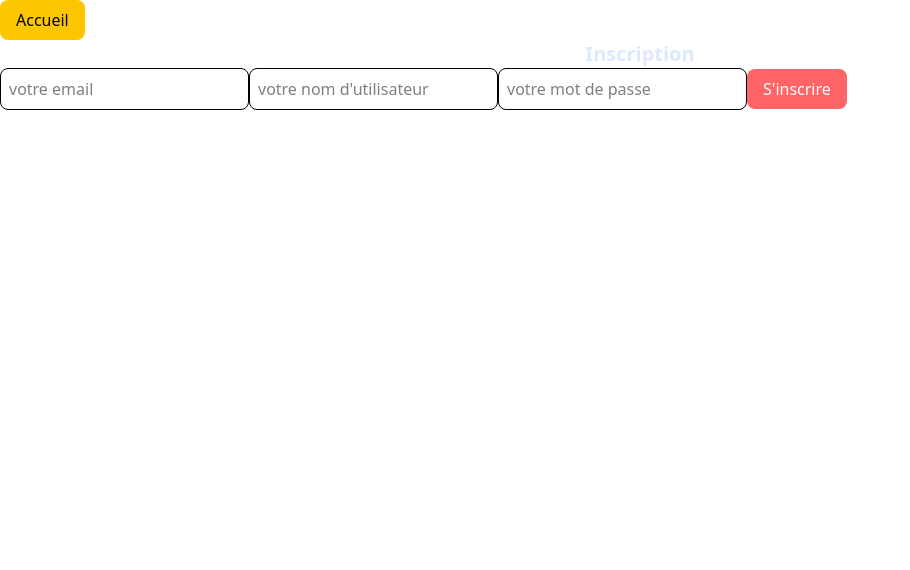
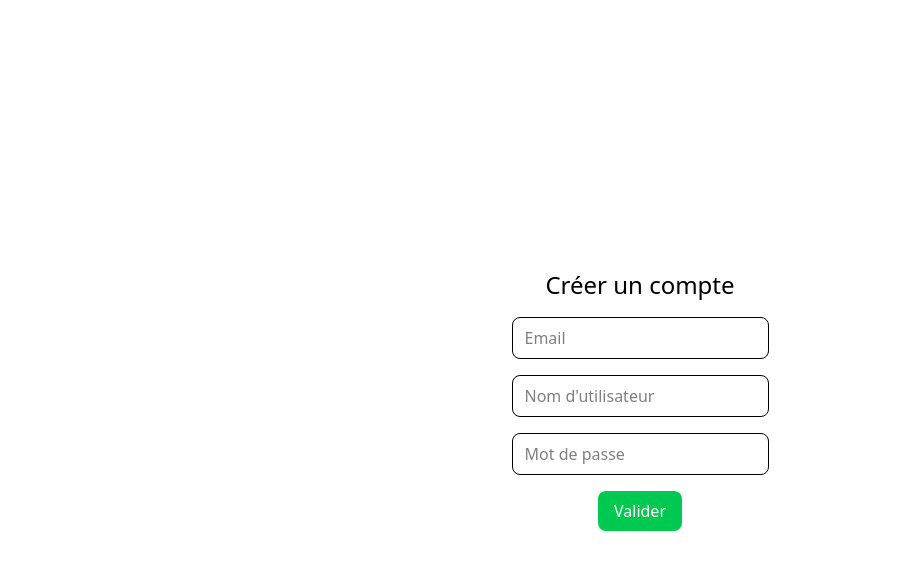
Before and after one commit to francois-larcin/stocks-screener-nestJS, a React (Vite) app in the folder frontend/: page /register in a window 1280 px wide. Shown: the top 570 px of the page, without its empty margins (0-910 px from the left). Built offline with nearby package versions, Linux system fonts and the light colour scheme.

Commit message:
interface de loggin/register

```diff
--- a/frontend/src/components/Button.tsx
+++ b/frontend/src/components/Button.tsx
@@ -1,9 +1,17 @@
+import { Link } from "react-router-dom";
+
 type ButtonColor = "red" | "blue" | "green" | "orange" | "yellow";
+type ButtonSize = "sm" | "md" | "lg";
 
 type ButtonProps = {
   label: string;
   color?: ButtonColor;
+  size?: ButtonSize;
+  type?: "button" | "submit" | "reset";
   onClick?: () => void;
+  disabled?: boolean;
+  fullWidth?: boolean;
+  to?: string; //* Permet la navigation
 };
 
 const colorClasses: Record<ButtonColor, string> = {
@@ -14,11 +22,45 @@ const colorClasses: Record<ButtonColor, string> = {
   yellow: "bg-yellow-400 text-black hover:bg-yellow-500",
 };
 
-export function Button({ label, color = "blue", onClick }: ButtonProps) {
+const sizeClasses: Record<ButtonSize, string> = {
+  sm: "py-1 px-2 text-sm",
+  md: "py-2 px-4 text-base",
+  lg: "py-3 px-6 text-lg",
+};
+
+export function Button({
+  label,
+  color = "blue",
+  size = "md",
+  type = "button",
+  onClick,
+  disabled = false,
+  fullWidth = false,
+  to,
+}: ButtonProps) {
+  const classes = `
+        ${colorClasses[color]}
+        ${sizeClasses[size]}
+        rounded-lg transition
+        ${fullWidth ? "w-full" : ""}
+        ${disabled ? "opacity-50 cursor-not-allowed" : ""}`;
+
+  //* Si to === true alors on rend un <Link> sinon un <button>
+
+  if (to) {
+    return (
+      <Link to={to} className={classes}>
+        {label}
+      </Link>
+    );
+  }
+
   return (
     <button
+      type={type}
       onClick={onClick}
-      className={`${colorClasses[color]} py-2 px-4 rounded-lg transition`}
+      disabled={disabled}
+      className={classes}
     >
       {label}
     </button>
--- /dev/null
+++ b/frontend/src/components/Input.tsx
@@ -0,0 +1,33 @@
+type InputType = "email" | "username" | "password" | "credentials";
+
+type InputProps = {
+  type: InputType;
+  value: string;
+  onChange: (v: string) => void;
+  placeholder?: string;
+  required?: boolean;
+  className?: string;
+};
+
+export function Input({
+  type,
+  value,
+  onChange,
+  placeholder,
+  required = false,
+  className = "",
+}: InputProps) {
+  const htmlType =
+    type === "credentials" ? "text" : type === "username" ? "text" : type;
+
+  return (
+    <input
+      type={htmlType}
+      value={value}
+      required={required}
+      placeholder={placeholder || type}
+      onChange={(e) => onChange(e.target.value)}
+      className={`border px-3 py-2 rounded-lg focus:outline-none focus:ring-2 focus:ring-blue-400 ${className}`}
+    />
+  );
+}
--- a/frontend/src/main.tsx
+++ b/frontend/src/main.tsx
@@ -4,14 +4,24 @@ import { BrowserRouter, Routes, Route } from "react-router-dom";
 
 import "./index.css";
 import LandingPage from "./pages/LandingPage";
-import Register from "./pages/Auth/Register";
+import Register from "./pages/Auth/registerForm";
+import DashboardPage from "./pages/Dashboard"; // 👈 Import du dashboard
+
+import LoginForm from "./pages/Auth/LoginForm";
 
 createRoot(document.getElementById("root")!).render(
   <StrictMode>
     <BrowserRouter>
       <Routes>
+        {/* Pages publiques */}
         <Route path="/" element={<LandingPage />} />
+        <Route path="/login" element={<LoginForm />} />
         <Route path="/register" element={<Register />} />
+
+        {/* Page après connexion */}
+        <Route path="/dashboard" element={<DashboardPage />} />
+
+        {/* 404 */}
         <Route path="*" element={<h1>Page non trouvée 😢</h1>} />
       </Routes>
     </BrowserRouter>
--- a/frontend/src/pages/Auth/LoginForm.tsx
+++ b/frontend/src/pages/Auth/LoginForm.tsx
@@ -0,0 +1,41 @@
+import { useState } from "react";
+import { Button } from "../../components";
+import { useNavigate } from "react-router-dom";
+import { Input } from "../../components/input";
+
+export default function LoginPage() {
+  const navigate = useNavigate();
+
+  const [identifier, setIdentifier] = useState(""); //? email ou username
+  const [password, setPassword] = useState("");
+
+  const handleLogin = () => {
+    console.log("Tentative de connexion avec", identifier, password);
+
+    navigate("/dashboard"); // ✅ Redirection après connexion
+  };
+
+  return (
+    <div className="flex flex-col items-center justify-center min-h-screen space-y-4">
+      <h1 className="text-2xl mb-4">Connexion</h1>
+
+      <Input
+        type="credentials"
+        value={identifier}
+        onChange={setIdentifier}
+        placeholder="Email ou nom d'utilisateur"
+        required
+      />
+
+      <Input
+        type="credentials"
+        value={password}
+        onChange={setPassword}
+        placeholder="Mot de passe"
+        required
+      />
+
+      <Button label="Se connecter" color="blue" onClick={handleLogin} />
+    </div>
+  );
+}
--- a/frontend/src/pages/Auth/Register.tsx
+++ /dev/null
@@ -1,77 +0,0 @@
-import { useState } from "react";
-import { Button } from "../../components";
-import { useNavigate } from "react-router-dom";
-
-export default function RegisterForm() {
-  const [email, setEmail] = useState("");
-  const [username, setUsername] = useState("");
-  const [password, setPassword] = useState("");
-  const [message, setMessage] = useState("");
-  const navigate = useNavigate();
-
-  const handleRegister = async (e: React.FormEvent) => {
-    e.preventDefault();
-    try {
-      const res = await fetch(`${import.meta.env.VITE_API_URL}/auth/register`, {
-        method: "POST",
-        headers: { "Content-Type": "application/json" },
-        body: JSON.stringify({ email, username, password }),
-      });
-
-      if (!res.ok) {
-        const error = await res.json();
-        setMessage(`${error.message}`);
-        return;
-      }
-
-      setMessage("Inscription réussie");
-      setEmail("");
-      setUsername("");
-      setPassword("");
-    } catch {
-      setMessage("Erreur survenue");
-    }
-  };
-
-  return (
-    <>
-      <Button label="Accueil" color="yellow" onClick={() => navigate("/")} />
-      <form onSubmit={handleRegister}>
-        <h2 className="text-xl font-bold text-center text-blue-100">
-          Inscription
-        </h2>
-
-        <input
-          type="email"
-          placeholder="votre email"
-          value={email}
-          onChange={(e) => setEmail(e.target.value)}
-          className="border rounded-lg p-2 focus:outline-none focus:ring-2 focus:ring-blue-400"
-          required
-        />
-
-        <input
-          type="text"
-          placeholder="votre nom d'utilisateur"
-          value={username}
-          onChange={(e) => setUsername(e.target.value)}
-          className="border rounded-lg p-2 focus:outline-none focus:ring-2 focus:ring-blue-400"
-          required
-        />
-
-        <input
-          type="text"
-          placeholder="votre mot de passe"
-          value={password}
-          onChange={(e) => setPassword(e.target.value)}
-          className="border rounded-lg p-2 focus:outline-none focus:ring-2 focus:ring-blue-400"
-          required
-        />
-
-        <Button label="S'inscrire" color="red" />
-
-        {message && <p className="text-center text-sm">{message}</p>}
-      </form>
-    </>
-  );
-}
--- /dev/null
+++ b/frontend/src/pages/Auth/RegisterForm.tsx
@@ -0,0 +1,48 @@
+import { useNavigate } from "react-router-dom";
+import { Button } from "../../components";
+import { useState } from "react";
+import { Input } from "../../components/input";
+
+export default function RegisterForm() {
+  const navigate = useNavigate();
+
+  const [email, setEmail] = useState("");
+  const [username, setUsername] = useState("");
+  const [password, setPassword] = useState("");
+
+  const handleRegister = () => {
+    console.log("Nouvelle inscription :", email, username, password);
+
+    navigate("/dashboard");
+  };
+
+  return (
+    <div className="flex flex-col items-center justify-center min-h-screen space-y-4">
+      <h1 className="text-2xl mb-4">Créer un compte</h1>
+
+      <Input
+        type="email"
+        value={email}
+        onChange={setEmail}
+        placeholder="Email"
+        required
+      />
+      <Input
+        type="username"
+        value={username}
+        onChange={setUsername}
+        placeholder="Nom d'utilisateur"
+        required
+      />
+      <Input
+        type="password"
+        value={password}
+        onChange={setPassword}
+        placeholder="Mot de passe"
+        required
+      />
+
+      <Button label="Valider" color="green" onClick={handleRegister} />
+    </div>
+  );
+}
--- /dev/null
+++ b/frontend/src/pages/Dashboard.tsx
@@ -0,0 +1,8 @@
+export default function DashboardPage() {
+  return (
+    <div className="p-6">
+      <h1 className="text-3xl font-bold">Bienvenue sur votre Dashboard 🎉</h1>
+      <p className="mt-4 text-gray-600">Voici un aperçu de votre activité.</p>
+    </div>
+  );
+}
--- a/frontend/src/pages/LandingPage.tsx
+++ b/frontend/src/pages/LandingPage.tsx
@@ -1,8 +1,23 @@
-export default function AuthPage() {
+import { Button } from "../components";
+import { useNavigate } from "react-router";
+
+export default function LandingPage() {
+  const navigate = useNavigate();
+
   return (
-    <div>
-      <h1>Salut tout le monde</h1>
-      <a href="/register">S'inscre</a>
+    <div className="flex flex-col items-center justify-center min-h-screen space-y-4">
+      <h1 className="text-4xl font-bold">Bienvenue sur ScreenerJs</h1>
+
+      <Button
+        label="Se connecter"
+        color="blue"
+        onClick={() => navigate("/login")}
+      />
+      <Button
+        label="Pas encore de compte ?"
+        color="yellow"
+        onClick={() => navigate("/register")}
+      />
     </div>
   );
 }
```
